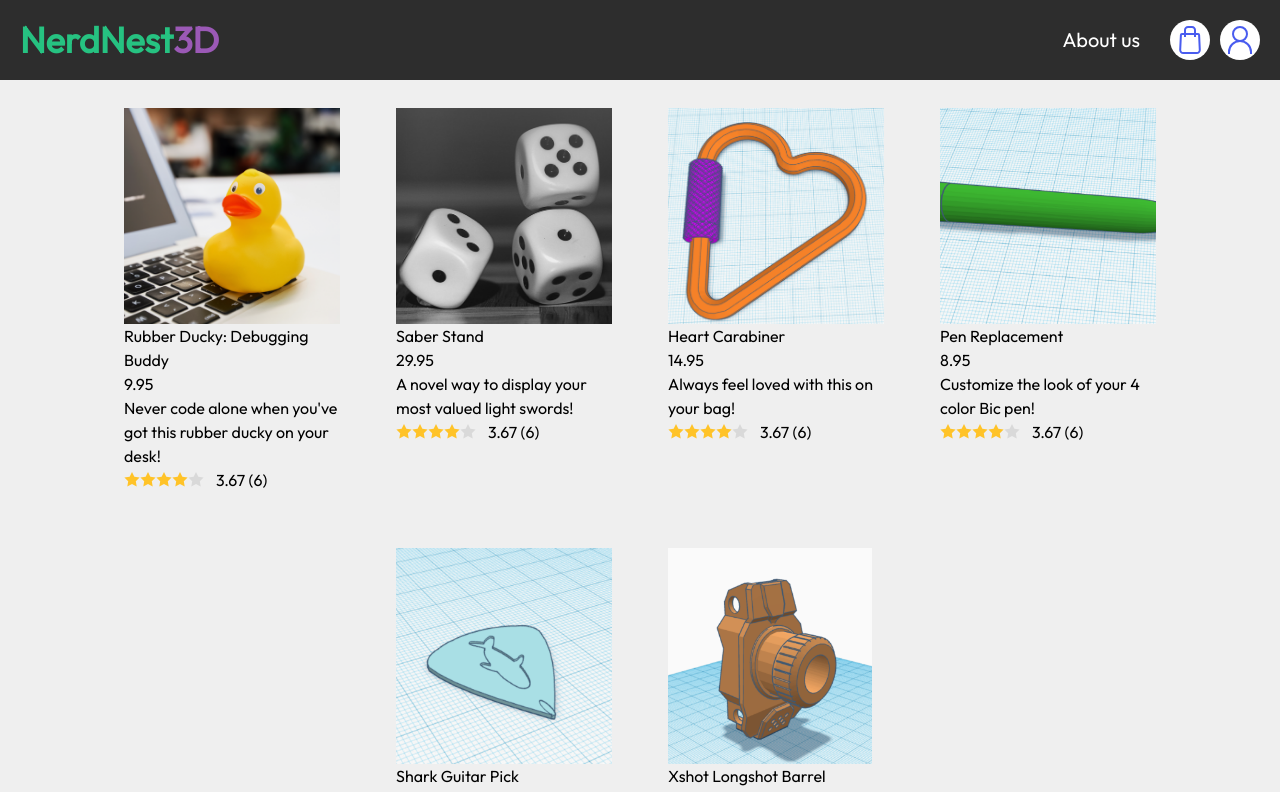
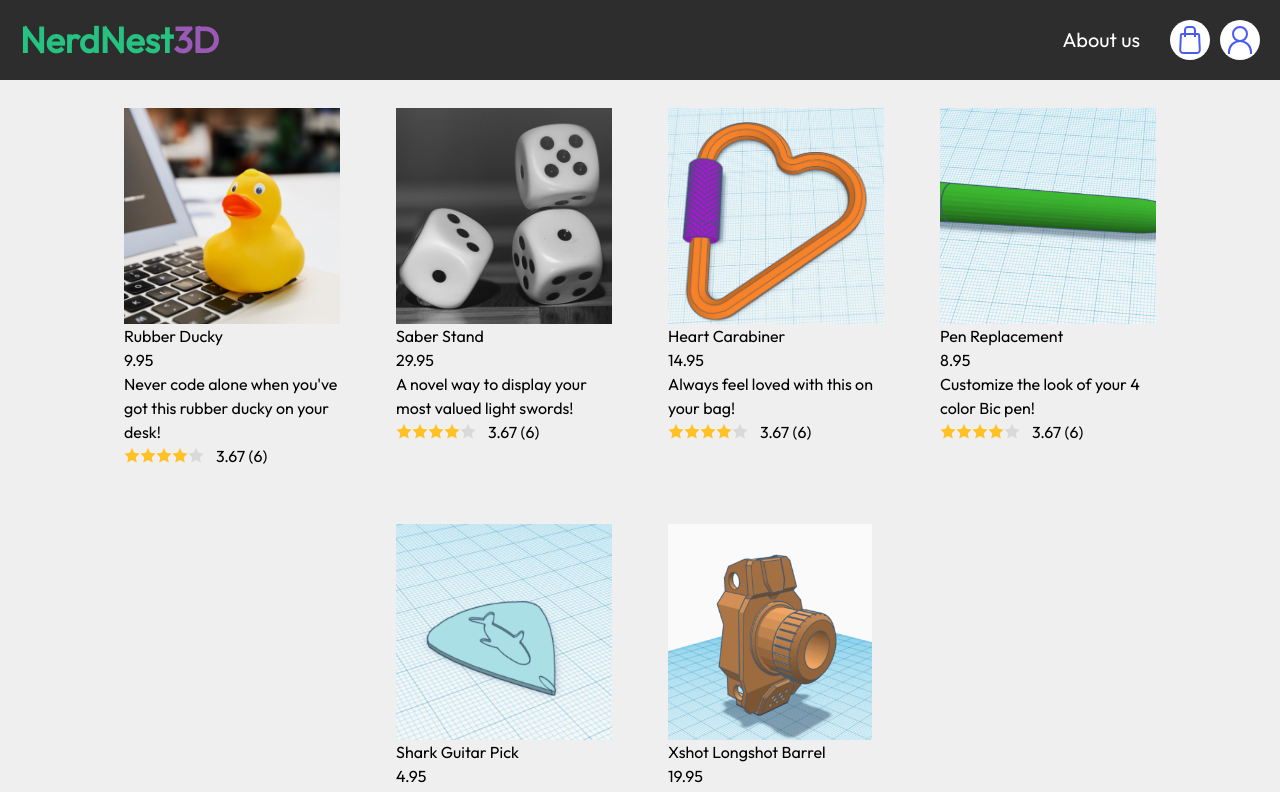
Before and after one commit to KingTingTheGreat/nerdnest3d, a React (Vite) app: page / in a window 1280 px wide. Shown: the top 792 px of the page. Built offline with nearby package versions, Linux system fonts and the light colour scheme.

Commit message:
edited name

```diff
--- a/src/products/rubber-ducky.ts
+++ b/src/products/rubber-ducky.ts
@@ -2,7 +2,7 @@ import { images } from './product-images/rubber-ducky/rubber-ducky-images';
 
 export const RUBBER_DUCKY = {
     id: '1234',
-    name: 'Rubber Ducky: Debugging Buddy',
+    name: 'Rubber Ducky',
     description:
         "Never code alone when you've got this rubber ducky on your desk!",
     features: [
```
